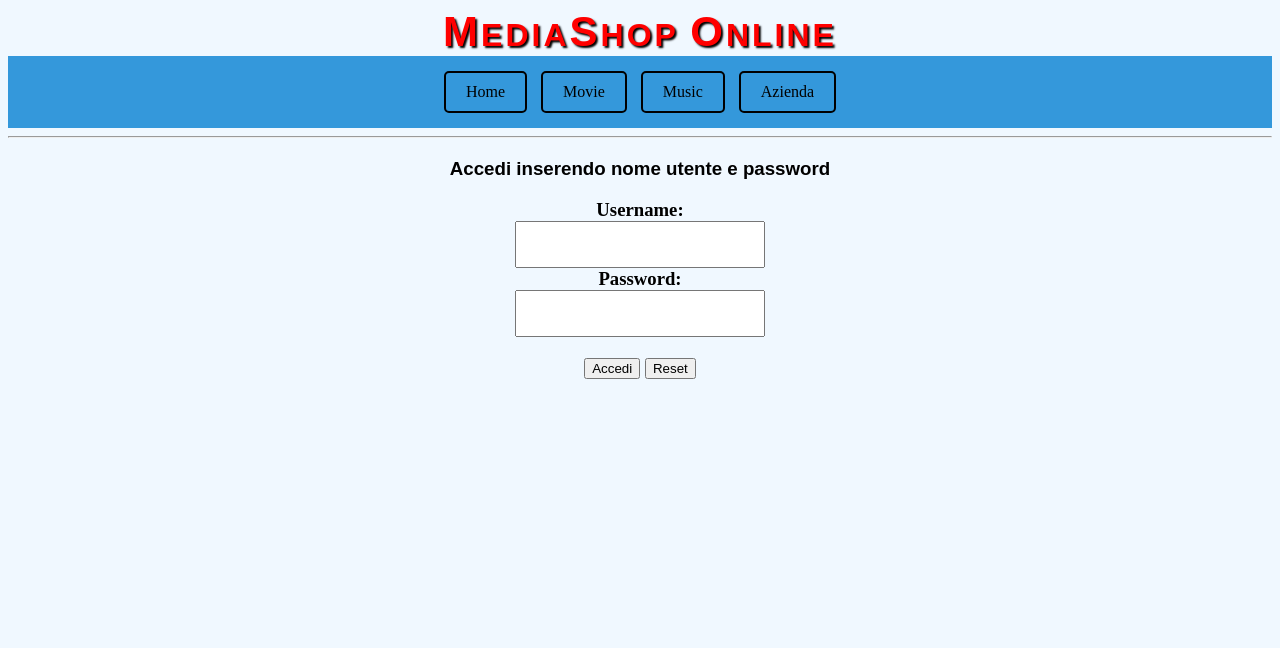
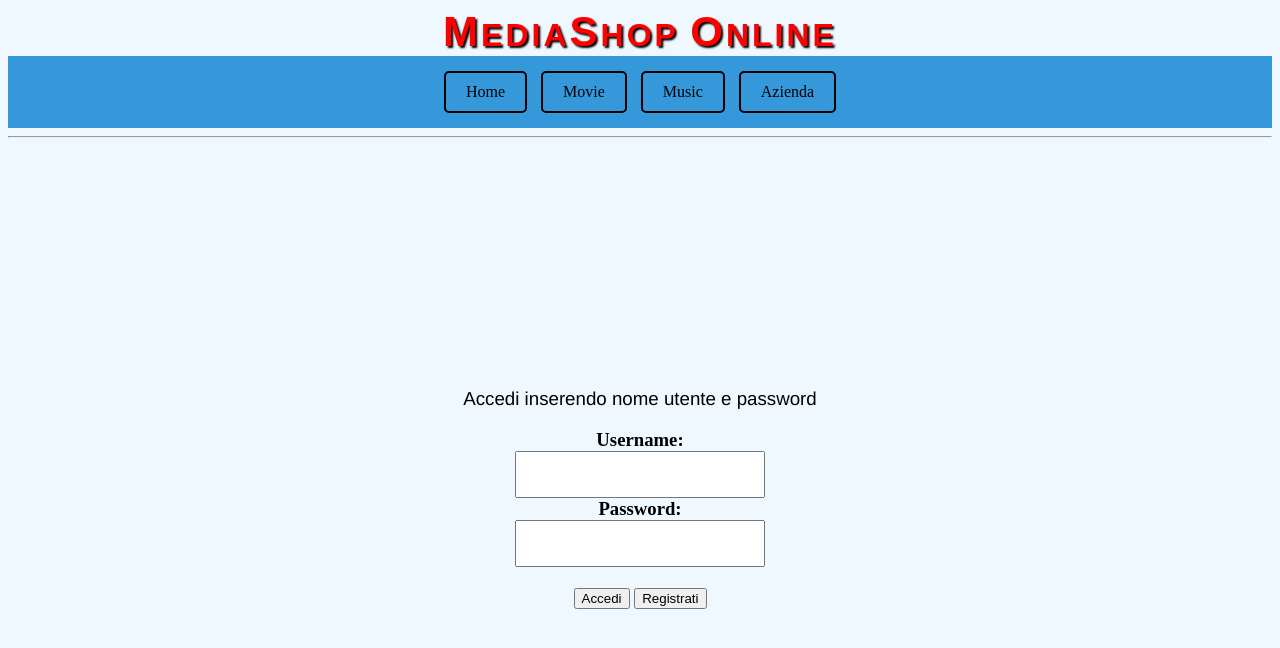
Before and after one commit to spar-git/stefano.parente.PHP-MySQL, a PHP site: page /login.php in a window 1280 px wide. Shown: the top 648 px of the page. Run offline with PHP 8.4, Linux system fonts and the light colour scheme.

Commit message:
Update login.php

```diff
--- a/login.php
+++ b/login.php
@@ -51,7 +51,7 @@ if (isset($_POST['invio']))                                         //è stato d
 <body>
 <?php require_once("./menù.html"); ?>
 <hr />
-<h3 style="text-align:center; margin-top: 20px;  font-family: Arial, sans-serif;">Accedi inserendo nome utente e password<h3>
+<h3 style="text-align:center; margin-top: 250px;  font-family: Helvetica, sans-serif; font-weight: 100;">Accedi inserendo nome utente e password<h3>
 
 <div style="text-align: center;">
   <form action="<?php $_SERVER['PHP_SELF']?>" method="post">
@@ -62,7 +62,7 @@ if (isset($_POST['invio']))                                         //è stato d
     <input style="padding: 2ex;" type="text" name="password" size="25" /> <br>
   </p>
   <input class="button" type="submit" name="invio" value="Accedi">
-  <input class="button" type="reset" name="reset" value="Reset">
+  <input class="button" type="submit" name="registrati" value="Registrati">
 </div>
 
 </form>
```
